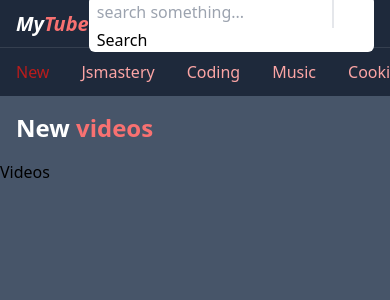
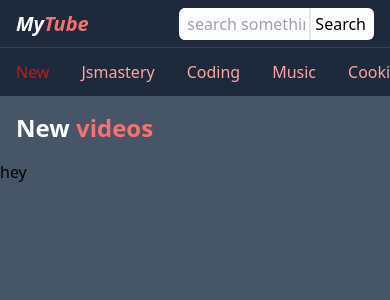
Before and after one commit to zakirali05/mytube, a React (Create React App) app: page / in a window 390 px wide. Shown: the top 300 px of the page. Built offline with nearby package versions, Linux system fonts and the light colour scheme; no server answers.

Commit message:
fetching working....

```diff
--- a/src/FetchFromAPI.js
+++ /dev/null
@@ -1,16 +0,0 @@
-const axios = require("axios");
-const BASE_URL = "https://youtube-v31.p.rapidapi.com";
-
-const options = {
-  url: BASE_URL,
-  params: { part: "snippet", videoId: "M7FIvfx5J10", maxResults: "50" },
-  headers: {
-    "X-RapidAPI-Key": process.env.REACT_APP_RAPID_API_KEY,
-    "X-RapidAPI-Host": "youtube-v31.p.rapidapi.com",
-  },
-};
-
-export const fetchFromAPI = async (url) => {
-  const { data } = await axios.get(`${BASE_URL}/${url}`, options);
-  return data;
-};
--- a/src/components/Navbar.jsx
+++ b/src/components/Navbar.jsx
@@ -11,9 +11,9 @@ const Navbar = ({ search, setSearch, searching }) => {
         </em>
       </div>
       <div className="serchbar">
-        <form onSubmit={searching} className="bg-white px-1 rounded-md">
+        <form onSubmit={searching} className="bg-white px-1 rounded-md flex">
           <input
-            className="p-1 md:w-[18rem]  border-r-2"
+            className="p-1 md:w-[18rem] lg:w-[18rem] w-32  border-r-2"
             type="text"
             placeholder="search something..."
             value={search}
--- a/src/components/Videos.jsx
+++ b/src/components/Videos.jsx
@@ -1,7 +1,8 @@
 import React from "react";
 
 const Videos = ({ videos }) => {
-  return <div>Videos</div>;
+  console.log(videos);
+  return <h1>hey</h1>;
 };
 
 export default Videos;
--- a/src/pages/Feed.jsx
+++ b/src/pages/Feed.jsx
@@ -1,13 +1,28 @@
 import React from "react";
-import { fetchFromAPI } from "../FetchFromAPI";
-import { useEffect } from "react";
+
+import { useState, useEffect } from "react";
 import SideBar from "../components/SideBar";
 import Videos from "../components/Videos";
+
 const Feed = ({ selected, setSelected }) => {
+  const [videos, setVideos] = useState([]);
   useEffect(() => {
-    fetchFromAPI(`search?part=snippet&q=${selected}`);
+    const options = {
+      method: "GET",
+      headers: {
+        "X-RapidAPI-Key": "c7ba7a97f0msh06f4841a52672d7p1eb204jsnd011d2490f75",
+        "X-RapidAPI-Host": "youtube-v31.p.rapidapi.com",
+      },
+    };
+
+    fetch(
+      "https://youtube-v31.p.rapidapi.com/search?q=new&part=snippet%2Cid&regionCode=US&maxResults=50&order=date",
+      options
+    )
+      .then((response) => response.json())
+      .then((response) => setVideos(response.items))
+      .catch((err) => console.error(err));
   }, [selected]);
-
   return (
     <div className="flex-col lg:flex-row h-[100vh]  bg-slate-600">
       <SideBar selected={selected} setSelected={setSelected} />
@@ -15,7 +30,7 @@ const Feed = ({ selected, setSelected }) => {
         <h1 className="text-white font-bold text-2xl p-4 lg:text-3xl">
           {selected} <span className="text-red-400">videos</span>
         </h1>
-        <Videos videos={[]} />
+        <Videos videos={videos} />
       </div>
     </div>
   );
```
Also changed, not shown: 1 other file (tests, documents, lock files or other folders).
